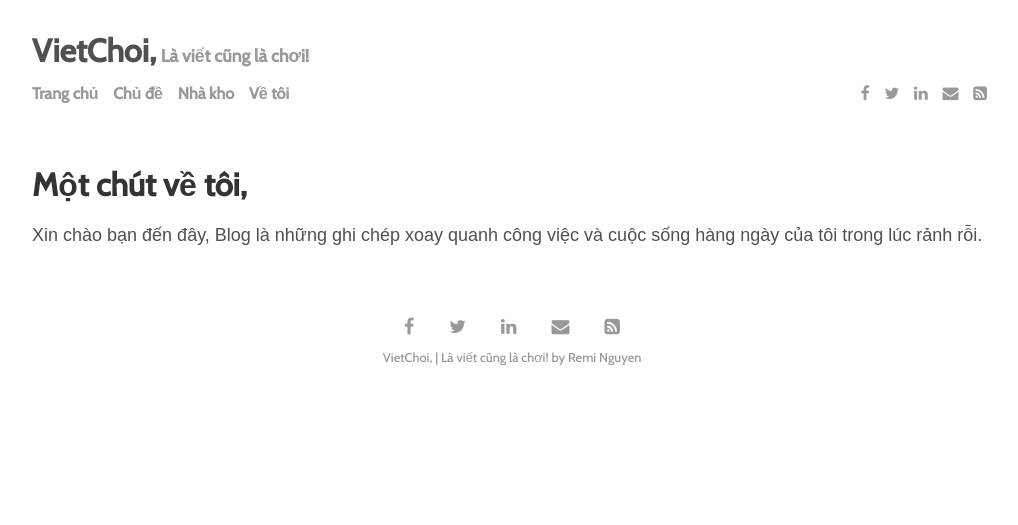
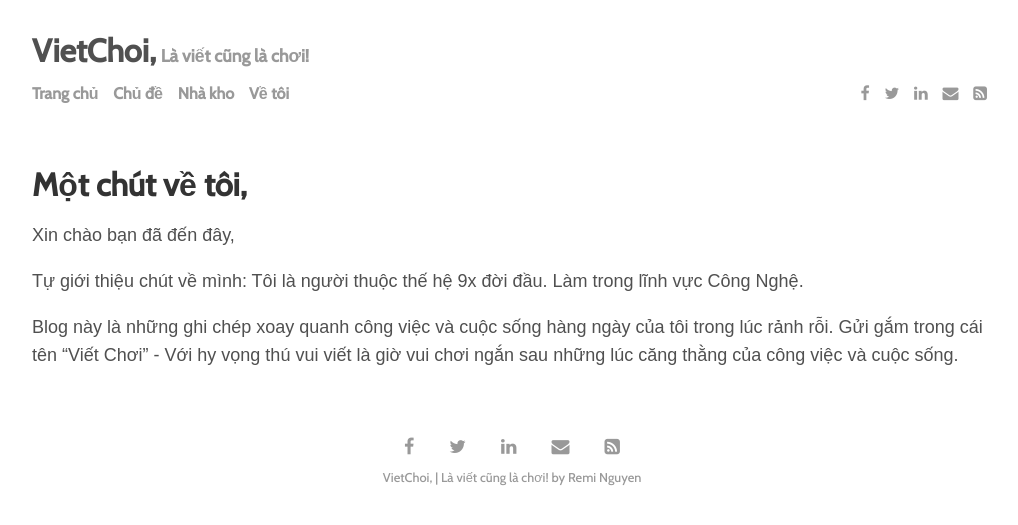
Before and after one commit to vietcf/vietchoi, a Jekyll site: the page built from menu/about.md, in a window 1280 px wide. Shown: the top 525 px of the page, without its empty margins (128-1146 px from the left). Built offline with Jekyll 4.4.1, drawn with Linux system fonts in a browser that asks for light colours; some web fonts are replaced.

Commit message:
update intro

```diff
--- a/menu/about.md
+++ b/menu/about.md
@@ -4,5 +4,8 @@ title: Một chút về tôi,
 permalink: /about
 ---
 
-Xin chào bạn đến đây,
-Blog là những ghi chép xoay quanh công việc và cuộc sống hàng ngày của tôi trong lúc rảnh rỗi.
+Xin chào bạn đã đến đây,
+
+Tự giới thiệu chút về mình: Tôi là người thuộc thế hệ 9x đời đầu. Làm trong lĩnh vực Công Nghệ.
+
+Blog này là những ghi chép xoay quanh công việc và cuộc sống hàng ngày của tôi trong lúc rảnh rỗi. Gửi gắm trong cái tên "Viết Chơi" - Với hy vọng thú vui viết là giờ vui chơi ngắn sau những lúc căng thằng của công việc và cuộc sống.
```
